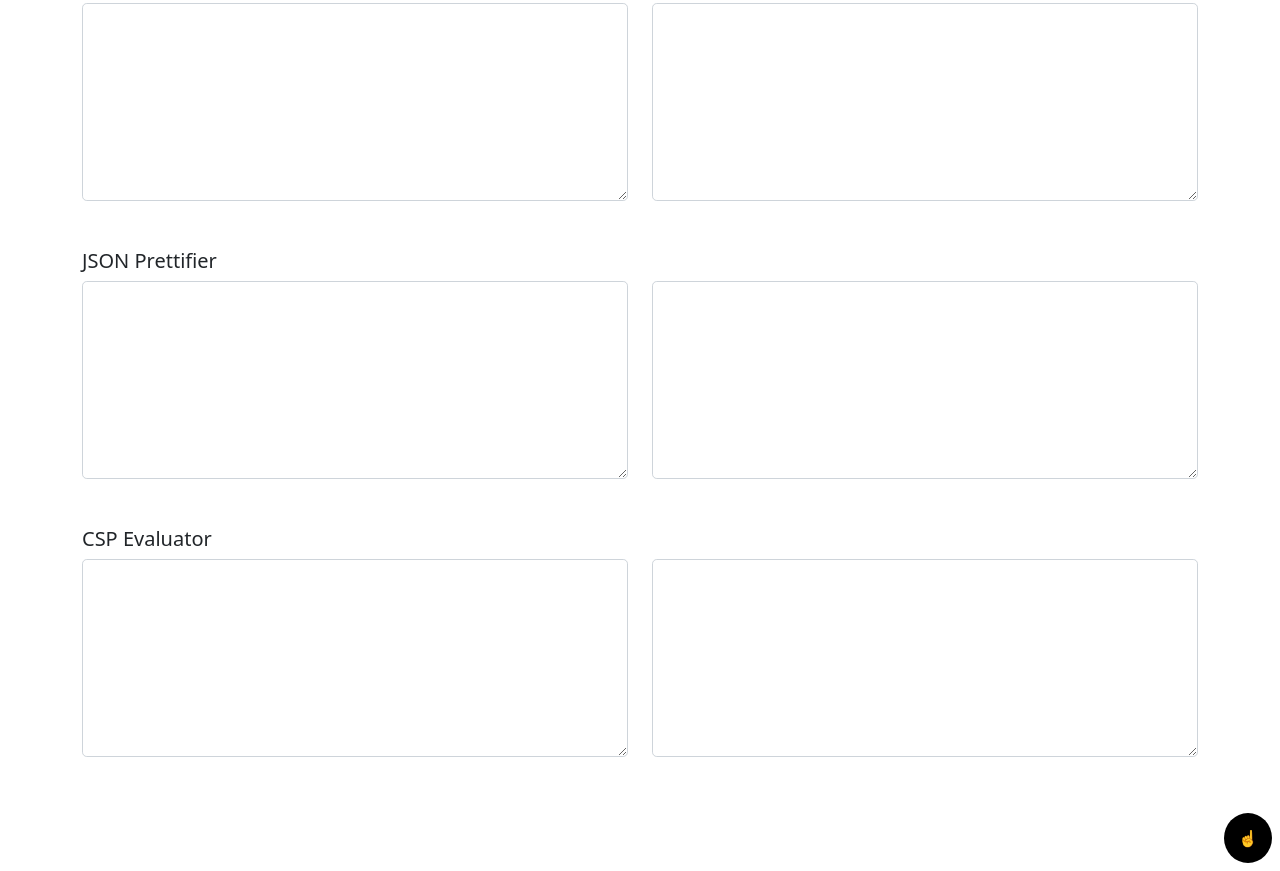
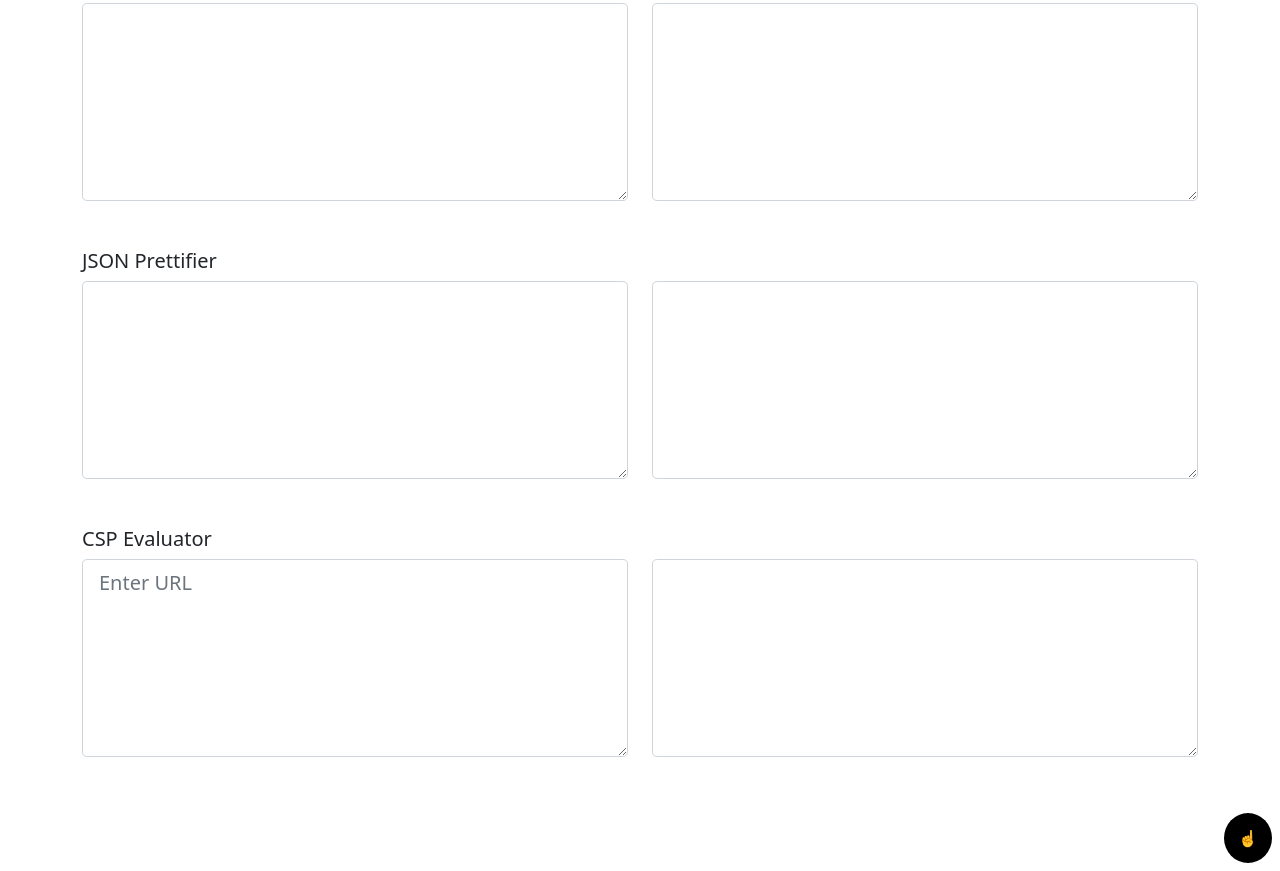
Before and after one commit to iamnihal/encodecode-js, a plain HTML site: page index.html in a window 1280 px wide. Shown: the part 2857-3728 px from the top of the page. Drawn offline with nearby package versions, Linux system fonts and the light colour scheme.

Commit message:
Add placeholder attribute in CSP textarea

```diff
--- a/index.html
+++ b/index.html
@@ -297,7 +297,7 @@
                     <form method="POST" action=".">
 
                         <div class="input-group input-group-lg">
-                            <textarea class="form-control" aria-label="With textarea" name="csp" id="input_csp"
+                            <textarea class="form-control" placeholder="Enter URL" aria-label="With textarea" name="csp" id="input_csp"
                                 rows="6"></textarea>
                         </div>
                     </form>
```
